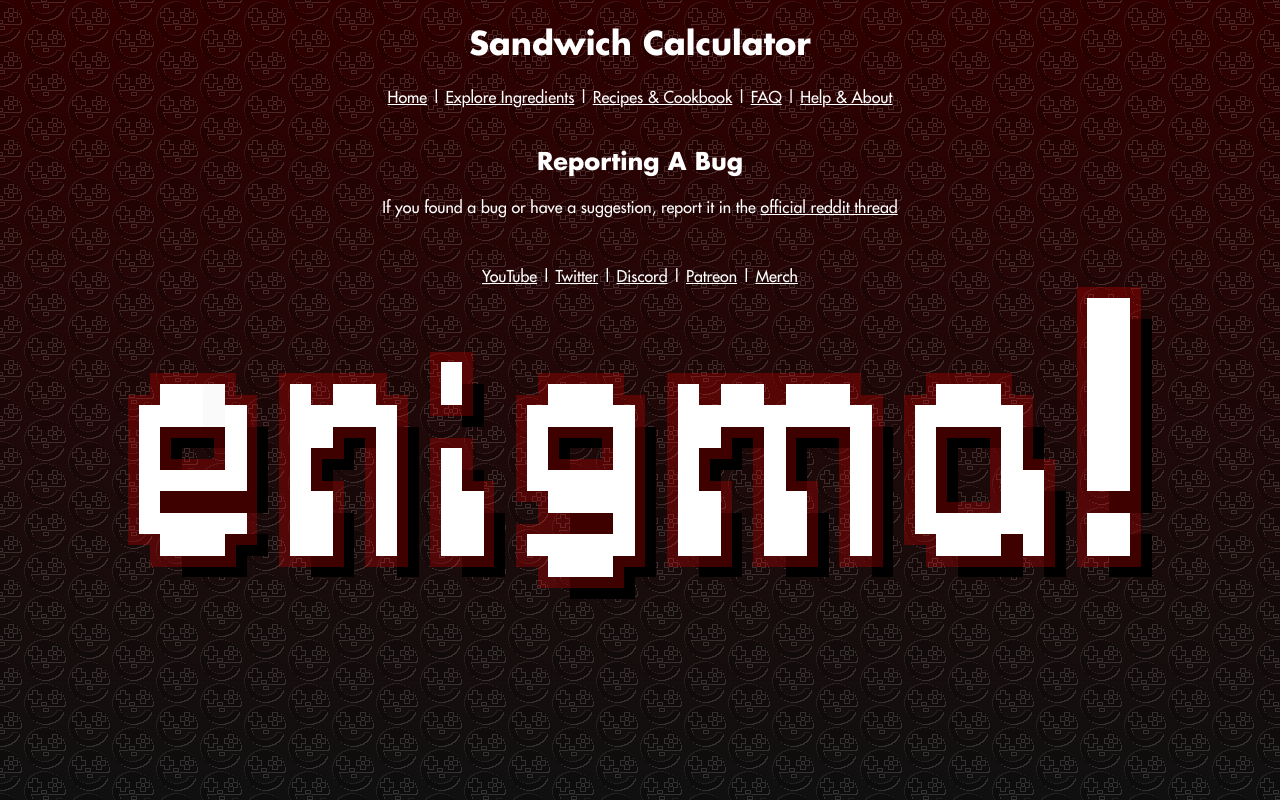
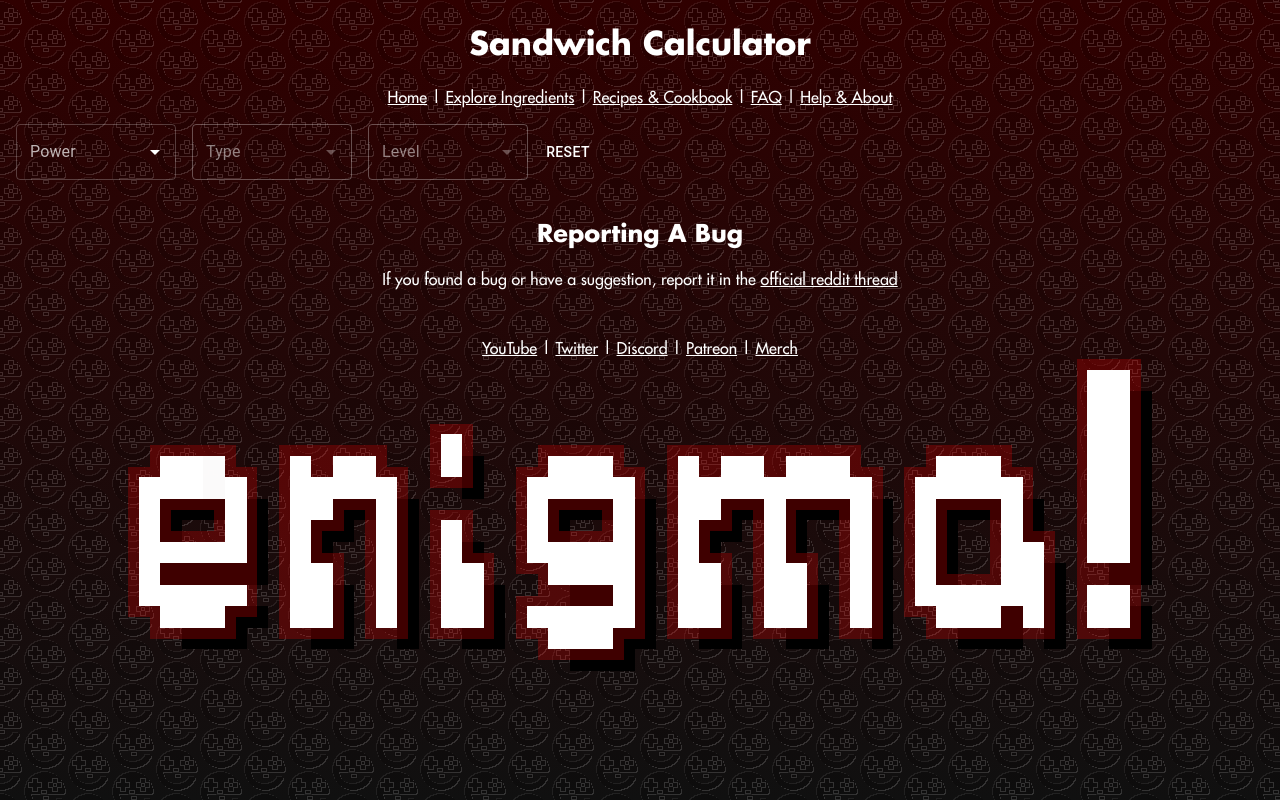
Before and after one commit to enigma0Z/pokemon-sv-sandwich-calc, a React (Create React App) app: page /research in a window 1280 px wide. Built offline with nearby package versions, Linux system fonts and the light colour scheme.

Commit message:
Update data model

```diff
--- a/src/components/SandwichV2.tsx
+++ b/src/components/SandwichV2.tsx
@@ -3,10 +3,10 @@ import IngredientElement from './Ingredient';
 import SeasoningElement from './Seasoning';
 import './Sandwich.css'
 import { Link } from 'react-router-dom';
-import { Ingredient, SandwichStats } from '../data/Cookbook';
+import { Ingredient, MealPower, SandwichPower, SandwichStats } from '../data/Cookbook';
 import StatBubbles from './StatBubbles';
 
-export function powerName(power: Ingredient['power']): string {
+export function powerName(power: SandwichPower): string {
   let desc = `${power.name} Power`
   if (power.name.toLowerCase() !== 'egg') desc += `: ${power.type}`
   desc += `, Lv. ${power.level}`
@@ -22,7 +22,7 @@ export default function Sandwich(props: {
   stats?: SandwichStats;
   ingredients: Ingredient[];
   seasonings: Ingredient[];
-  powers: {name: string; type: string | null; level: number}[];
+  powers: SandwichPower[];
 }) {
   const theme = useTheme()
   const styles = (theme: Theme) => ({
@@ -79,10 +79,10 @@ export default function Sandwich(props: {
         <Box>Power</Box>
         <Box sx={classes.DetailRow}>
           {Object.keys(props.stats.power).map(key => {
-            if (props.stats?.power[key] === 0) {
+            if (props.stats?.power[key as MealPower] === 0) {
               return null
             } else {
-              return <Box sx={classes.DetailItem}>{key}: {props.stats?.power[key]}</Box>
+              return <Box sx={classes.DetailItem}>{key}: {props.stats?.power[key as MealPower]}</Box>
             }
           })}
         </Box>
--- a/src/data/Cookbooks.ts
+++ b/src/data/Cookbooks.ts
@@ -1,4 +1,4 @@
-import { Cookbook, Ingredient } from './Cookbook'
+import { Cookbook, Ingredient, MealPower, PokemonType, SandwichStats, Taste } from './Cookbook'
 import _CustomCookbook from './cookbook.json'
 import _InGameCookbook from './recipe.json'
 import _Sandwich from './sandwich.json'
@@ -7,3 +7,120 @@ export const CustomCookbook: Cookbook = _CustomCookbook
 export const InGameCookbook: Cookbook = _InGameCookbook
 export const Ingredients: Ingredient[] = _Sandwich.ingredients
 export const Seasonings: Ingredient[] = _Sandwich.seasonings
+
+export const PokemonTypes: PokemonType[] = [
+  'Normal',
+  'Fighting',
+  'Flying',
+  'Poison',
+  'Ground',
+  'Rock',
+  'Bug',
+  'Ghost',
+  'Steel',
+  'Fire',
+  'Water',
+  'Grass',
+  'Electric',
+  'Psychic',
+  'Ice',
+  'Dragon',
+  'Dark',
+  'Fairy',
+]
+
+export const MealPowers: MealPower[] = [
+  'Egg',
+  'Catching',
+  'Exp.',
+  'Item Drop',
+  'Raid',
+  'Title',
+  'Sparkling',
+  'Humungo',
+  'Teensy',
+  'Encounter',
+]
+
+export const Tastes: Taste[] = [
+  'Sweet',
+  'Salty',
+  'Sour',
+  'Bitter',
+  'Hot',
+]
+
+export const TastePowerBonus: { taste: Taste[], power: MealPower }[] = [
+  {
+    taste: ['Sweet', 'Sour'],
+    power: 'Catching'
+  }, {
+    taste: ['Sweet', 'Hot'],
+    power: 'Raid'
+  }, {
+    taste: ['Salty', 'Bitter'],
+    power: 'Exp.'
+  }, {
+    taste: ['Sweet'],
+    power: 'Egg'
+  }, {
+    taste: ['Sweet'],
+    power: 'Egg'
+  }, {
+    taste: ['Salty'],
+    power: 'Encounter'
+  }, {
+    taste: ['Sour'],
+    power: 'Teensy'
+  }, {
+    taste: ['Bitter'],
+    power: 'Item Drop'
+  }, {
+    taste: ['Hot'],
+    power: 'Humungo'
+  }
+]
+
+export function templateResult(): SandwichStats {
+  return {
+    taste: {
+      'Sweet': 0,
+      'Salty': 0,
+      'Sour': 0,
+      'Bitter': 0,
+      'Hot': 0,
+    },
+    power: {
+      'Egg': 0,
+      'Catching': 0,
+      'Exp.': 0,
+      'Item Drop': 0,
+      'Raid': 0,
+      'Title': 0,
+      'Sparkling': 0,
+      'Humungo': 0,
+      'Teensy': 0,
+      'Encounter': 0,
+    },
+    type: {
+      'Normal': 0,
+      'Fire': 0,
+      'Water': 0,
+      'Electric': 0,
+      'Grass': 0,
+      'Ice': 0,
+      'Fighting': 0,
+      'Poison': 0,
+      'Ground': 0,
+      'Flying': 0,
+      'Psychic': 0,
+      'Bug': 0,
+      'Rock': 0,
+      'Ghost': 0,
+      'Dragon': 0,
+      'Dark': 0,
+      'Steel': 0,
+      'Fairy': 0,
+    }
+  }
+}
--- a/src/pages/Explore/index.tsx
+++ b/src/pages/Explore/index.tsx
@@ -1,8 +1,7 @@
 import { Autocomplete, Box, TextField } from '@mui/material'
 import { useEffect, useState } from 'react'
 import IngredientDetail from '../../components/IngredientDetail'
-import { Ingredients, Seasonings } from '../../data/Cookbooks'
-import { PokemonTypes, MealPowers, Tastes } from '../../data/calc'
+import { Ingredients, Seasonings, PokemonTypes, MealPowers, Tastes } from '../../data/Cookbooks'
 import { Ingredient } from '../../data/Cookbook'
 
 export default function Explore() {
--- a/src/pages/FAQ/index.tsx
+++ b/src/pages/FAQ/index.tsx
@@ -2,6 +2,7 @@ import './index.css'
 import { useEffect } from 'react'
 import { Link } from 'react-router-dom';
 import { Box } from '@mui/material';
+import { TastePowerBonus } from '../../data/Cookbooks';
 
 export default function FAQ() {
   useEffect(() => {
@@ -53,23 +54,12 @@ export default function FAQ() {
           <h2 id='flavor-bonuses'>What are flavor bonuses?</h2>
           <p>
             Every flavor, and some flavor combinations, have an assocated power bonus.  This bonus gives you +100 points to that power when the associated type is 180 points or greater.  The following flavors give bonuses, in this order.
-          </p><ol><li>
-              Sweet & Sour: +100 Catching Power
-            </li><li>
-              Sweet & Hot: +100 Raid Power
-            </li><li>
-              Salty & Bitter: +100 Exp. Power
-            </li><li>
-              Sweet: +100 Egg Power
-            </li><li>
-              Salty: +100 Encounter Power
-            </li><li>
-              Sour: +100 Teensy Power
-            </li><li>
-              Bitter: +100 Item Drop Power
-            </li><li>
-              Hot: +100 Humungo Power
-            </li></ol>
+          </p>
+          <ol>
+            {TastePowerBonus.map(taste => <li>
+              {taste.taste.join(' & ')}: +100 {taste.power} Power
+            </li>)}
+          </ol>
           <hr/>
         </li></ul>
       </div>
--- a/src/pages/Research/index.tsx
+++ b/src/pages/Research/index.tsx
@@ -1,17 +1,159 @@
-import { useEffect } from 'react'
-import { Ingredients, Seasonings } from '../../data/Cookbooks'
+import { Ingredients, MealPowers, PokemonTypes, Seasonings, TastePowerBonus } from '../../data/Cookbooks'
+import { Autocomplete, Box, Button, TextField } from '@mui/material'
+import { useEffect, useState } from 'react'
 
 export default function Research() {
   useEffect(() => {
     document.title = "Sandwich Calculator: Research"
   }, [])
 
-  console.log(Ingredients.length)
-  console.log(Seasonings.length)
+  const i = Ingredients.length
+  const s = Seasonings.length
+
+  console.log(i, s, i ** 6 * s ** 4)
+
+  const [filterPower, setFilterPower] = useState('')
+  const [filterType, setFilterType] = useState('')
+  const [filterLevel, setFilterLevel] = useState('')
+
+  console.log(filterPower, filterType, filterLevel)
+
+  let recommendations: JSX.Element[] = []
+
+  if (
+    filterPower !== '' &&
+    (filterPower === 'Egg' || filterType !== '') &&
+    filterLevel !== ''
+  ) {
+    recommendations.push(<li>{`${filterPower} must be present`}</li>)
+    if (filterPower !== 'Egg') {
+      recommendations.push(<li>{`${filterType} must align with ${filterPower} Power. Power 1 aligns with Type 1, but Power 2 goes to Type 3 and Power 3 goes to Type 2. `
+      + `For example, for top 3 types Fighting, Flying, and Normal, and top 3 Powers Exp., Raid, and Teensy, you'd get Exp raid, Teensy Flying, and Normal Raid`}</li>)
+    }
+
+    if (parseInt(filterLevel) > 1) {
+      recommendations.push(<li>{`Taste bonus (${TastePowerBonus.find(tpb => tpb.power === filterPower)?.taste.join(' & ')} for ${filterPower} is recommended to get ${filterPower} higher`}</li>)
+    }
+
+    if (parseInt(filterLevel) === 2) {
+      console.log(`${filterPower} must be > 100 ${filterType !== '' ? ` and ${filterType} must be > 180` : ''}`)
+    } else { // level === 3
+      console.log(`${filterPower} must be > 1000 and ${filterType} must be > 180`)
+    }
+  }
 
   return (
     <>
+      <Box display='flex' flexDirection='row' flexWrap={'wrap'}>
+        <Autocomplete
+          id="Power"
+          autoHighlight
+          autoSelect
+          options={MealPowers}
+          value={filterPower}
+          sx={{ width: '10em', margin: '.5em' }}
+          onChange={(event: any, value: string | null) => {
+            if (value) {
+              setFilterPower(value)
+              // setFilterPowerValue(value)
+            } else {
+              setFilterPower('')
+              // setFilterPowerValue('')
+              value = ''
+            }
+          }}
+          isOptionEqualToValue={(option, value) => {
+            return value === undefined || value === null || value === '' || value === option
+          }}
+          renderInput={(params) => (
+            <TextField
+              {...params}
+              label="Power"
+            />
+          )}
+        />
 
+        <Autocomplete
+          autoHighlight
+          id="Type"
+          options={PokemonTypes}
+          value={filterType}
+          sx={{ width: '10em', margin: '.5em' }}
+          disabled={(() => filterPower === '' || filterPower === 'Egg')()}
+          onChange={(event: any, value: string | null) => {
+            if (value) {
+              setFilterType(value)
+            } else {
+              setFilterType('')
+              value = ''
+            }
+          }}
+          isOptionEqualToValue={(option, value) => {
+            return value === undefined || value === null || value === '' || value === option
+          }}
+          renderInput={(params) => (
+            <TextField
+              {...params}
+              label="Type"
+            />
+          )}
+        />
+
+        <Autocomplete
+          autoHighlight
+          id="Level"
+          options={['1', '2', '3']}
+          value={filterLevel}
+          sx={{ width: '10em', margin: '.5em' }}
+          disabled={(() =>
+            filterPower === '' || // false
+            (filterPower !== '' && filterPower !== 'Egg' && filterType === '')
+          )()}
+          onChange={(event: any, value: string | null) => {
+            if (value) {
+              setFilterLevel(value)
+            } else {
+              setFilterLevel('')
+              value = ''
+            }
+
+            console.log(`${filterPower} must be present`)
+            if (filterPower !== 'Egg') {
+              console.log(`${filterType} must align with ${filterPower} Power. Power 1 aligns with Type 1, but Power 2 goes to Type 3 and Power 3 goes to Type 2`)
+              console.log(`For example, for top 3 types Fighting, Flying, and Normal, and top 3 Powers Exp., Raid, and Teensy, you'd get Exp raid, Teensy Flying, and Normal Raid`)
+            }
+
+            if (parseInt(value) > 1) {
+              console.log(`Taste bonus (${TastePowerBonus.find(tpb => tpb.power === filterPower)?.taste.join(' & ')} for ${filterPower} is recommended to get ${filterPower} higher`)
+            }
+
+            if (parseInt(value) === 2) {
+              console.log(`${filterPower} must be > 100 ${filterType !== '' ? ` and ${filterType} must be > 180` : ''}`)
+            } else { // level === 3
+              console.log(`${filterPower} must be > 1000 and ${filterType} must be > 180`)
+            }
+
+          }}
+          isOptionEqualToValue={(option, value) => {
+            return value === undefined || value === null || value === '' || value === option
+          }}
+          renderInput={(params) => (
+            <TextField
+              {...params}
+              label="Level"
+            />
+          )}
+        />
+        <Button
+          onClick={(event: any) => {
+            setFilterPower('')
+            setFilterType('')
+            setFilterLevel('')
+          }}
+        >
+          Reset
+        </Button>
+      </Box>
     </>
   )
 }
```
Also changed, not shown: src/data/Cookbook.d.ts (+15 -4 lines), src/data/calc.ts (+14 -96 lines).
